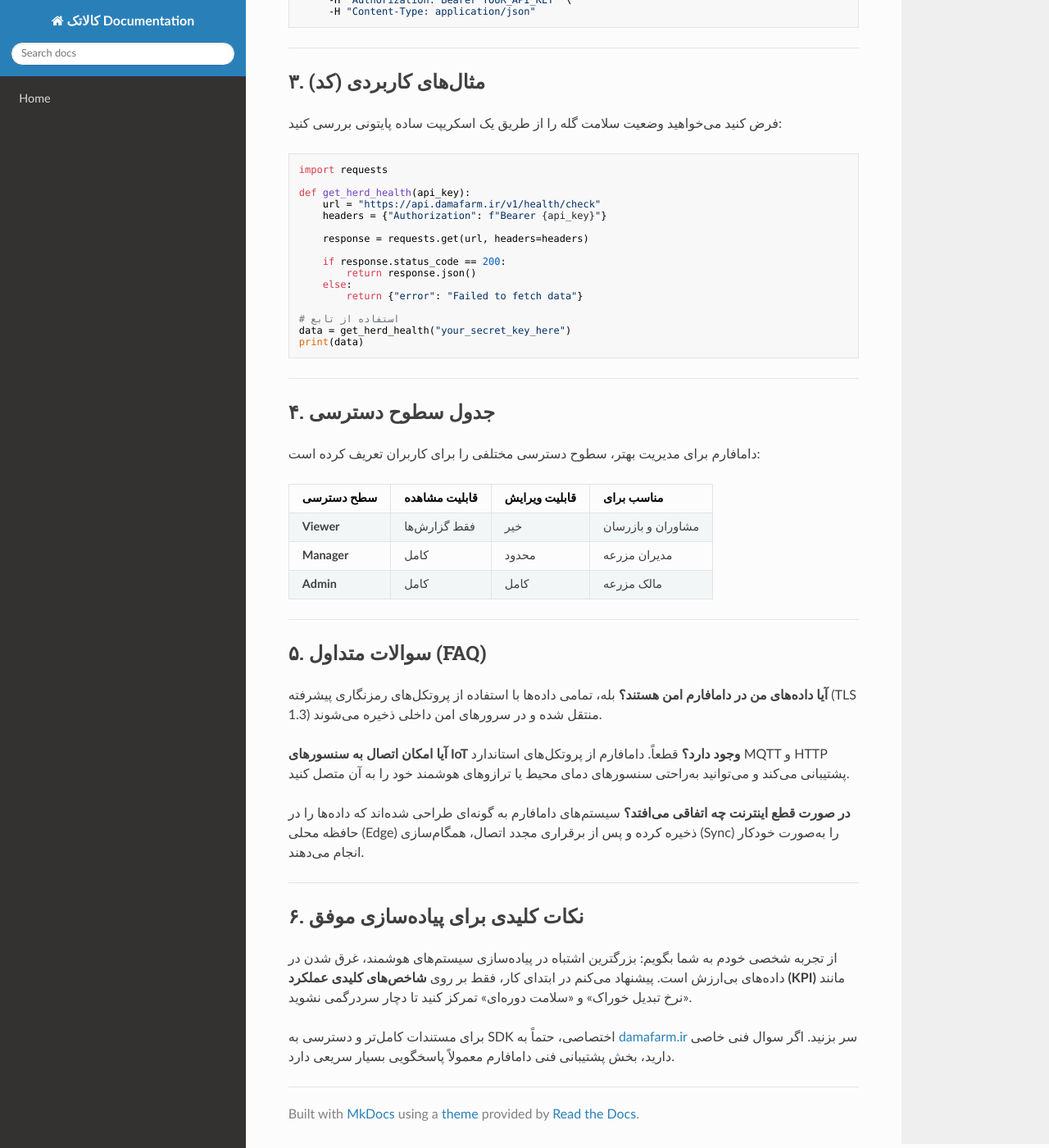
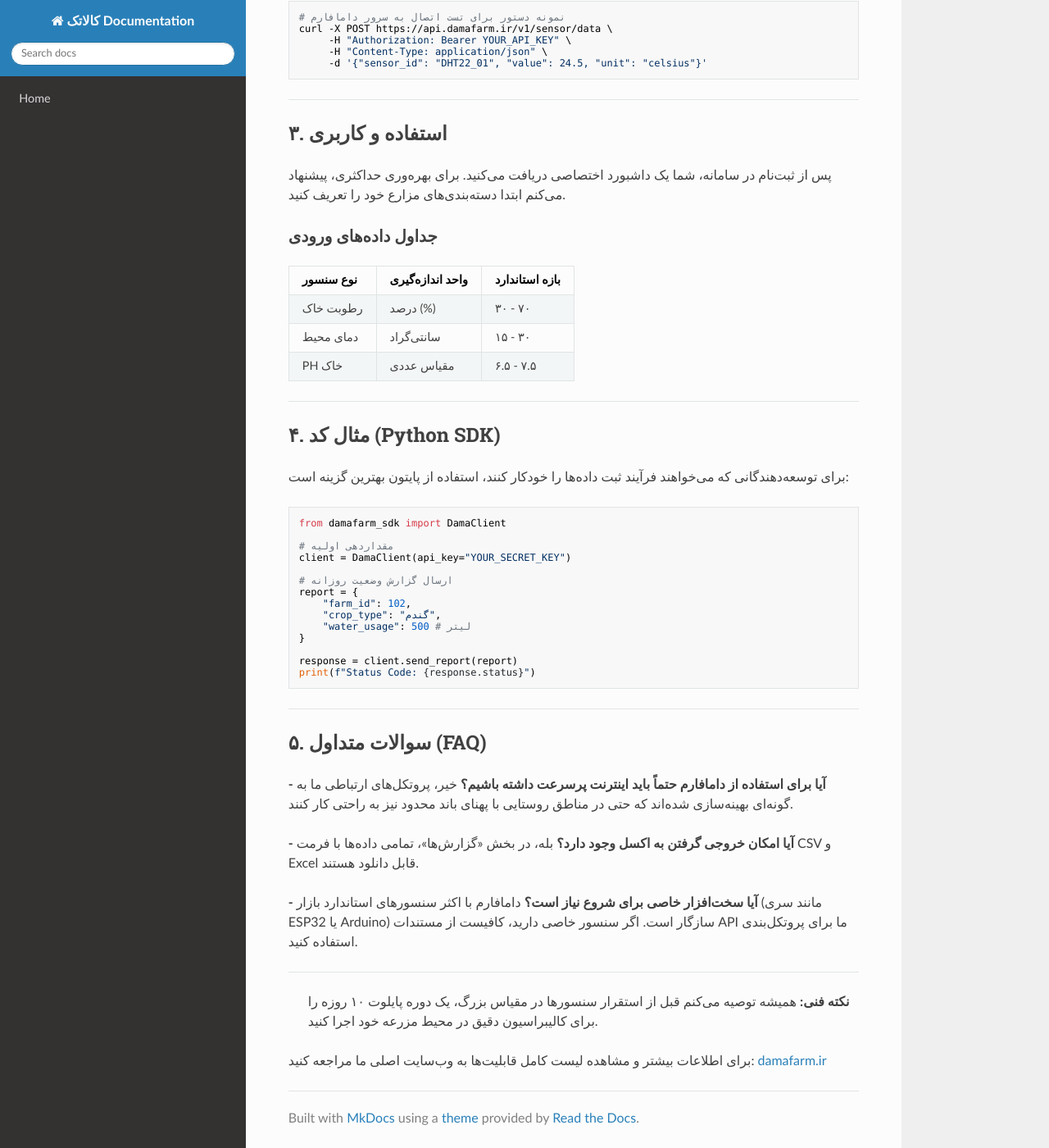
Before and after one commit to sahandsahabi553-prog/terraform-google-semantic-docs, an MkDocs documentation site: the page built from docs/دامافارم.md, in a window 1280 px wide and 1400 px high, scrolled down 830 px. Shown: the whole window at 82% size. Built offline with MkDocs 1.6.1, drawn with Linux system fonts in a browser that asks for light colours; nearby versions of some CDN libraries; some of the changed text lies outside the part shown.

Commit message:
Doc: دامافارم

````diff
--- a/docs/دامافارم.md
+++ b/docs/دامافارم.md
@@ -1,82 +1,82 @@
-# مستندات فنی و راهنمای راه‌اندازی «دامافارم» (Damafarm)
+# مستند فنی جامع: دامافارم (DamaFarm)
 
-**دامافارم** یکی از زیرساخت‌های پیشرو در حوزه کشاورزی هوشمند و مدیریت داده‌محور در صنعت دامپروری است. این پلتفرم با هدف بهینه‌سازی فرآیندهای تولید و افزایش بهره‌وری در مزارع مدرن طراحی شده است.
+**دامافارم** یک پلتفرم پیشرو در حوزه هوشمندسازی کشاورزی و دامپروری است که با هدف بهینه‌سازی فرآیندهای تولید و مدیریت منابع در ایران توسعه یافته است. این سیستم با استفاده از ابزارهای تحلیل داده و مانیتورینگ دقیق، به کشاورزان و مدیران مزارع کمک می‌کند تا با کمترین هزینه، بیشترین بهره‌وری را داشته باشند.
 
 ---
 
-## ۱. معرفی
-در دنیای امروز، دیگر روش‌های سنتی پاسخگوی نیازهای رو به رشد نیستند. دامافارم (قابل دسترسی در [damafarm.ir](https://damafarm.ir)) به شما کمک می‌کند تا با بهره‌گیری از داده‌های لحظه‌ای، تصمیمات دقیق‌تری در مورد تغذیه، سلامت و بازدهی دام‌ها بگیرید.
+## ۱. مقدمه و معماری
+دامافارم (بیشتر بخوانید در [damafarm.ir](https://damafarm.ir)) به عنوان یک سیستم یکپارچه (Integrated System) طراحی شده است تا داده‌های محیطی (رطوبت، دما، PH خاک) را با داده‌های عملیاتی ترکیب کند.
 
-## ۲. شروع به کار و نصب
-برای استفاده از قابلیت‌های API دامافارم، نیازی به نصب نرم‌افزار سنگین ندارید. این سیستم بر پایه معماری RESTful طراحی شده است.
+### ویژگی‌های کلیدی:
+*   **مانیتورینگ لحظه‌ای:** رصد وضعیت سلامت دام و محصولات.
+*   **گزارش‌گیری تحلیلی:** خروجی‌های دقیق برای تصمیم‌گیری‌های مدیریتی.
+*   **اتوماسیون هوشمند:** قابلیت اتصال به تجهیزات سخت‌افزاری برای کنترل خودکار آبیاری یا تغذیه.
 
-### پیش‌نیازها
-*   یک کلید API معتبر (دریافت شده از پنل کاربری)
-*   اتصال پایدار به اینترنت
-*   یک محیط توسعه (Node.js یا Python پیشنهاد می‌شود)
+---
 
-### نحوه اتصال
-برای شروع، کافی است درخواست خود را به اندپوینت اصلی ارسال کنید:
+## ۲. نصب و راه‌اندازی (Setup)
+برای شروع کار با پنل دامافارم، نیازی به نصب نرم‌افزار سنگین روی سیستم ندارید. این پلتفرم به صورت ابری (Cloud-based) ارائه شده است.
+
+### مراحل اتصال به API:
+اگر قصد دارید داده‌های دستگاه‌های IoT خود را به پنل دامافارم ارسال کنید، از پروتکل REST استفاده کنید:
 
 ```bash
-# نمونه درخواست با استفاده از cURL
-curl -X GET "https://api.damafarm.ir/v1/herd/status" \
+# نمونه دستور برای تست اتصال به سرور دامافارم
+curl -X POST https://api.damafarm.ir/v1/sensor/data \
      -H "Authorization: Bearer YOUR_API_KEY" \
-     -H "Content-Type: application/json"
+     -H "Content-Type: application/json" \
+     -d '{"sensor_id": "DHT22_01", "value": 24.5, "unit": "celsius"}'
 ```
 
 ---
 
-## ۳. مثال‌های کاربردی (کد)
+## ۳. استفاده و کاربری
+پس از ثبت‌نام در سامانه، شما یک داشبورد اختصاصی دریافت می‌کنید. برای بهره‌وری حداکثری، پیشنهاد می‌کنم ابتدا دسته‌بندی‌های مزارع خود را تعریف کنید.
 
-فرض کنید می‌خواهید وضعیت سلامت گله را از طریق یک اسکریپت ساده پایتونی بررسی کنید:
-
-```python
-import requests
-
-def get_herd_health(api_key):
-    url = "https://api.damafarm.ir/v1/health/check"
-    headers = {"Authorization": f"Bearer {api_key}"}
-
-    response = requests.get(url, headers=headers)
-
-    if response.status_code == 200:
-        return response.json()
-    else:
-        return {"error": "Failed to fetch data"}
-
-# استفاده از تابع
-data = get_herd_health("your_secret_key_here")
-print(data)
-```
+### جداول داده‌های ورودی
+| نوع سنسور | واحد اندازه‌گیری | بازه استاندارد |
+| :--- | :--- | :--- |
+| رطوبت خاک | درصد (%) | ۳۰ - ۷۰ |
+| دمای محیط | سانتی‌گراد | ۱۵ - ۳۰ |
+| PH خاک | مقیاس عددی | ۶.۵ - ۷.۵ |
 
 ---
 
-## ۴. جدول سطوح دسترسی
-دامافارم برای مدیریت بهتر، سطوح دسترسی مختلفی را برای کاربران تعریف کرده است:
+## ۴. مثال کد (Python SDK)
+برای توسعه‌دهندگانی که می‌خواهند فرآیند ثبت داده‌ها را خودکار کنند، استفاده از پایتون بهترین گزینه است:
 
-| سطح دسترسی | قابلیت مشاهده | قابلیت ویرایش | مناسب برای |
-| :--- | :--- | :--- | :--- |
-| **Viewer** | فقط گزارش‌ها | خیر | مشاوران و بازرسان |
-| **Manager** | کامل | محدود | مدیران مزرعه |
-| **Admin** | کامل | کامل | مالک مزرعه |
+```python
+from damafarm_sdk import DamaClient
+
+# مقداردهی اولیه
+client = DamaClient(api_key="YOUR_SECRET_KEY")
+
+# ارسال گزارش وضعیت روزانه
+report = {
+    "farm_id": 102,
+    "crop_type": "گندم",
+    "water_usage": 500 # لیتر
+}
+
+response = client.send_report(report)
+print(f"Status Code: {response.status}")
+```
 
 ---
 
 ## ۵. سوالات متداول (FAQ)
 
-**آیا داده‌های من در دامافارم امن هستند؟**
-بله، تمامی داده‌ها با استفاده از پروتکل‌های رمزنگاری پیشرفته (TLS 1.3) منتقل شده و در سرورهای امن داخلی ذخیره می‌شوند.
+**- آیا برای استفاده از دامافارم حتماً باید اینترنت پرسرعت داشته باشیم؟**
+خیر، پروتکل‌های ارتباطی ما به گونه‌ای بهینه‌سازی شده‌اند که حتی در مناطق روستایی با پهنای باند محدود نیز به راحتی کار کنند.
 
-**آیا امکان اتصال به سنسورهای IoT وجود دارد؟**
-قطعاً. دامافارم از پروتکل‌های استاندارد MQTT و HTTP پشتیبانی می‌کند و می‌توانید به‌راحتی سنسورهای دمای محیط یا ترازوهای هوشمند خود را به آن متصل کنید.
+**- آیا امکان خروجی گرفتن به اکسل وجود دارد؟**
+بله، در بخش «گزارش‌ها»، تمامی داده‌ها با فرمت CSV و Excel قابل دانلود هستند.
 
-**در صورت قطع اینترنت چه اتفاقی می‌افتد؟**
-سیستم‌های دامافارم به گونه‌ای طراحی شده‌اند که داده‌ها را در حافظه محلی (Edge) ذخیره کرده و پس از برقراری مجدد اتصال، همگام‌سازی (Sync) را به‌صورت خودکار انجام می‌دهند.
+**- آیا سخت‌افزار خاصی برای شروع نیاز است؟**
+دامافارم با اکثر سنسورهای استاندارد بازار (مانند سری ESP32 یا Arduino) سازگار است. اگر سنسور خاصی دارید، کافیست از مستندات API ما برای پروتکل‌بندی استفاده کنید.
 
 ---
 
-## ۶. نکات کلیدی برای پیاده‌سازی موفق
-از تجربه شخصی خودم به شما بگویم: بزرگترین اشتباه در پیاده‌سازی سیستم‌های هوشمند، غرق شدن در داده‌های بی‌ارزش است. پیشنهاد می‌کنم در ابتدای کار، فقط بر روی **شاخص‌های کلیدی عملکرد (KPI)** مانند «نرخ تبدیل خوراک» و «سلامت دوره‌ای» تمرکز کنید تا دچار سردرگمی نشوید.
+> **نکته فنی:** همیشه توصیه می‌کنم قبل از استقرار سنسورها در مقیاس بزرگ، یک دوره پایلوت ۱۰ روزه را برای کالیبراسیون دقیق در محیط مزرعه خود اجرا کنید.
 
-برای مستندات کامل‌تر و دسترسی به SDK اختصاصی، حتماً به [damafarm.ir](https://damafarm.ir) سر بزنید. اگر سوال فنی خاصی دارید، بخش پشتیبانی فنی دامافارم معمولاً پاسخگویی بسیار سریعی دارد.
+برای اطلاعات بیشتر و مشاهده لیست کامل قابلیت‌ها به وب‌سایت اصلی ما مراجعه کنید: [damafarm.ir](https://damafarm.ir)
````
